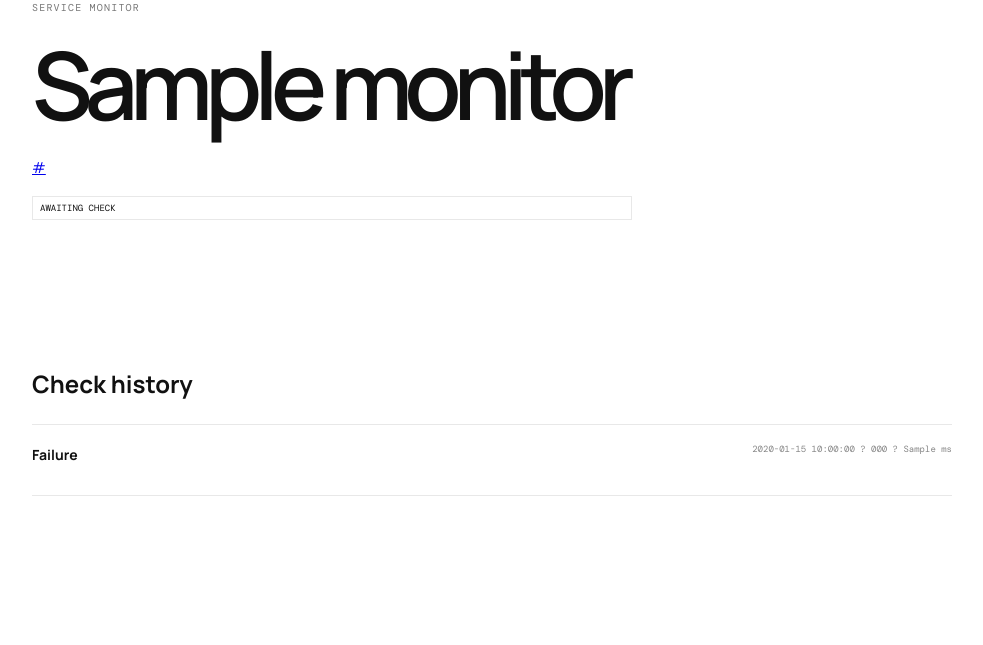
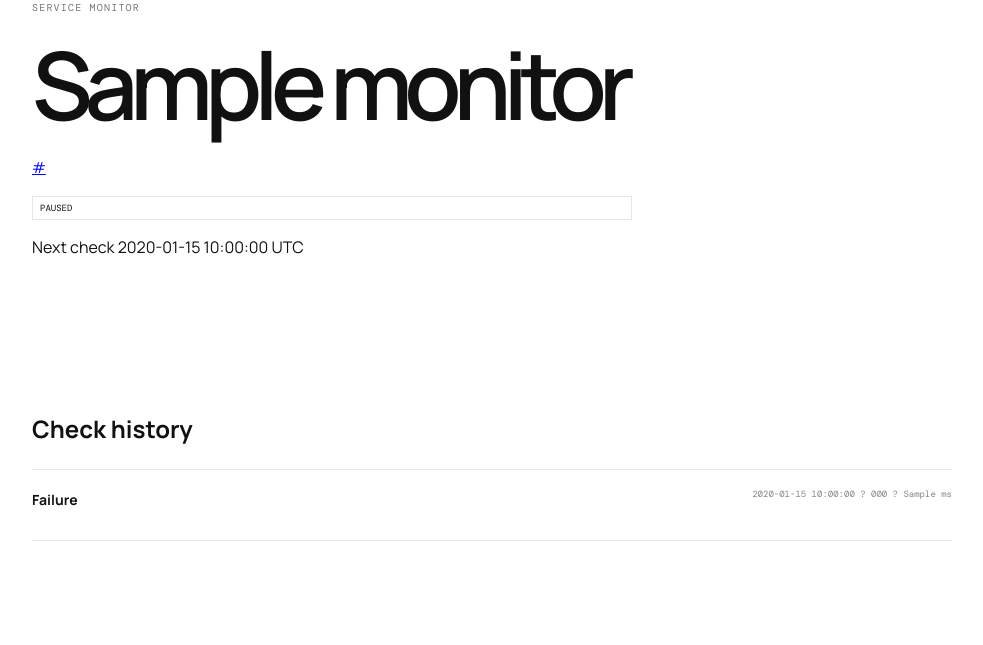
Before and after one commit to RajuSinghRaj/devme, a Flask app: template templates/monitor.html in a window 1280 px wide. Shown: the part 175-820 px from the top of the page, without its empty margins (148-1131 px from the left). Before the commit the page ends 671 px from the top, so only its background shows below. Run offline with Flask 3, Linux system fonts and the light colour scheme; the template is opened without the code that fills it: most values are stand-ins (such as "Sample title", 1, 10 or a date in 2020).

Commit message:
feat: show monitor schedule on detail page

```diff
--- a/templates/monitor.html
+++ b/templates/monitor.html
@@ -1,2 +1,2 @@
 <!doctype html>
-<html lang="en"><head><meta charset="utf-8"><meta name="viewport" content="width=device-width, initial-scale=1"><title>{{ monitor.name }} ? DevTrack</title><link rel="stylesheet" href="{{ url_for('static', filename='style.css') }}"></head><body><main class="page"><header class="topbar"><a class="brand" href="/">DEVTRACK<span>.</span></a><a class="caption" href="/">BACK TO DASHBOARD</a></header><section class="intro"><p class="eyebrow">SERVICE MONITOR</p><h1>{{ monitor.name }}</h1><p class="lede"><a href="{{ monitor.url }}" rel="noopener noreferrer">{{ monitor.url }}</a></p><p class="monitor-state">{% if monitor.last_success == 1 %}UP{% elif monitor.last_success == 0 %}DOWN{% else %}AWAITING CHECK{% endif %}</p></section><section class="activity"><h2>Check history</h2>{% if results %}<ol class="event-list">{% for result in results %}<li><div><strong>{% if result.success %}Success{% else %}Failure{% endif %}</strong><p>{{ result.error }}</p></div><span class="event-meta">{{ result.checked_at }} ? {{ result.status_code or '?' }} ? {{ result.response_ms if result.response_ms is not none else '?' }} ms</span></li>{% endfor %}</ol>{% else %}<p class="monitor-empty">No checks recorded yet.</p>{% endif %}</section></main></body></html>
+<html lang="en"><head><meta charset="utf-8"><meta name="viewport" content="width=device-width, initial-scale=1"><title>{{ monitor.name }} ? DevTrack</title><link rel="stylesheet" href="{{ url_for('static', filename='style.css') }}"></head><body><main class="page"><header class="topbar"><a class="brand" href="/">DEVTRACK<span>.</span></a><a class="caption" href="/">BACK TO DASHBOARD</a></header><section class="intro"><p class="eyebrow">SERVICE MONITOR</p><h1>{{ monitor.name }}</h1><p class="lede"><a href="{{ monitor.url }}" rel="noopener noreferrer">{{ monitor.url }}</a></p><p class="monitor-state">{% if not monitor.enabled %}PAUSED{% elif monitor.last_success == 1 %}UP{% elif monitor.last_success == 0 %}DOWN{% else %}AWAITING CHECK{% endif %}</p><p class="schedule-note">Next check {{ monitor.next_check_at }} UTC{% if monitor.is_due %} ? DUE{% endif %}</p></section><section class="activity"><h2>Check history</h2>{% if results %}<ol class="event-list">{% for result in results %}<li><div><strong>{% if result.success %}Success{% else %}Failure{% endif %}</strong><p>{{ result.error }}</p></div><span class="event-meta">{{ result.checked_at }} ? {{ result.status_code or '?' }} ? {{ result.response_ms if result.response_ms is not none else '?' }} ms</span></li>{% endfor %}</ol>{% else %}<p class="monitor-empty">No checks recorded yet.</p>{% endif %}</section></main></body></html>
```
Also changed, not shown: tests/test_monitor_detail.py (+6 -0 lines).
